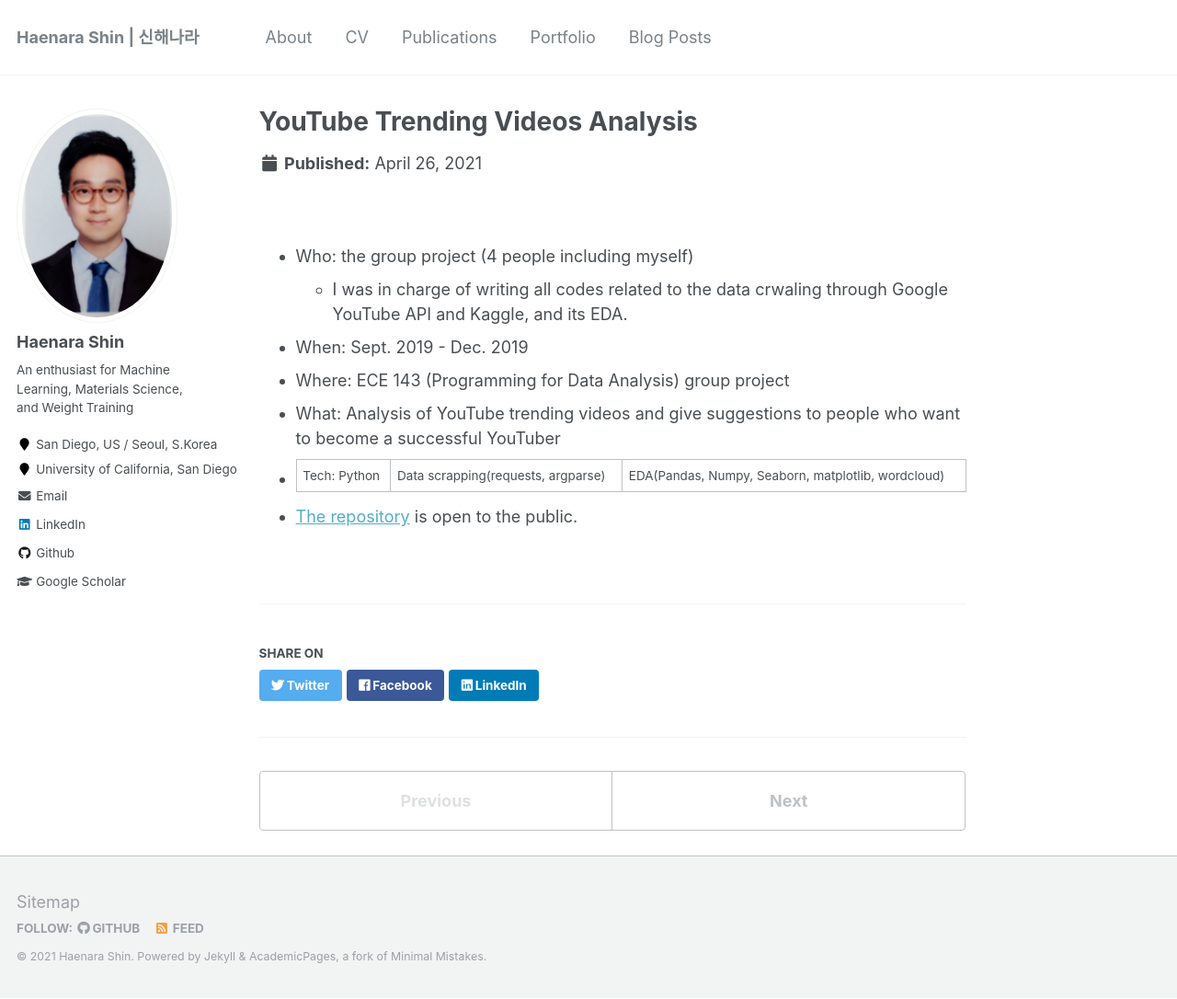
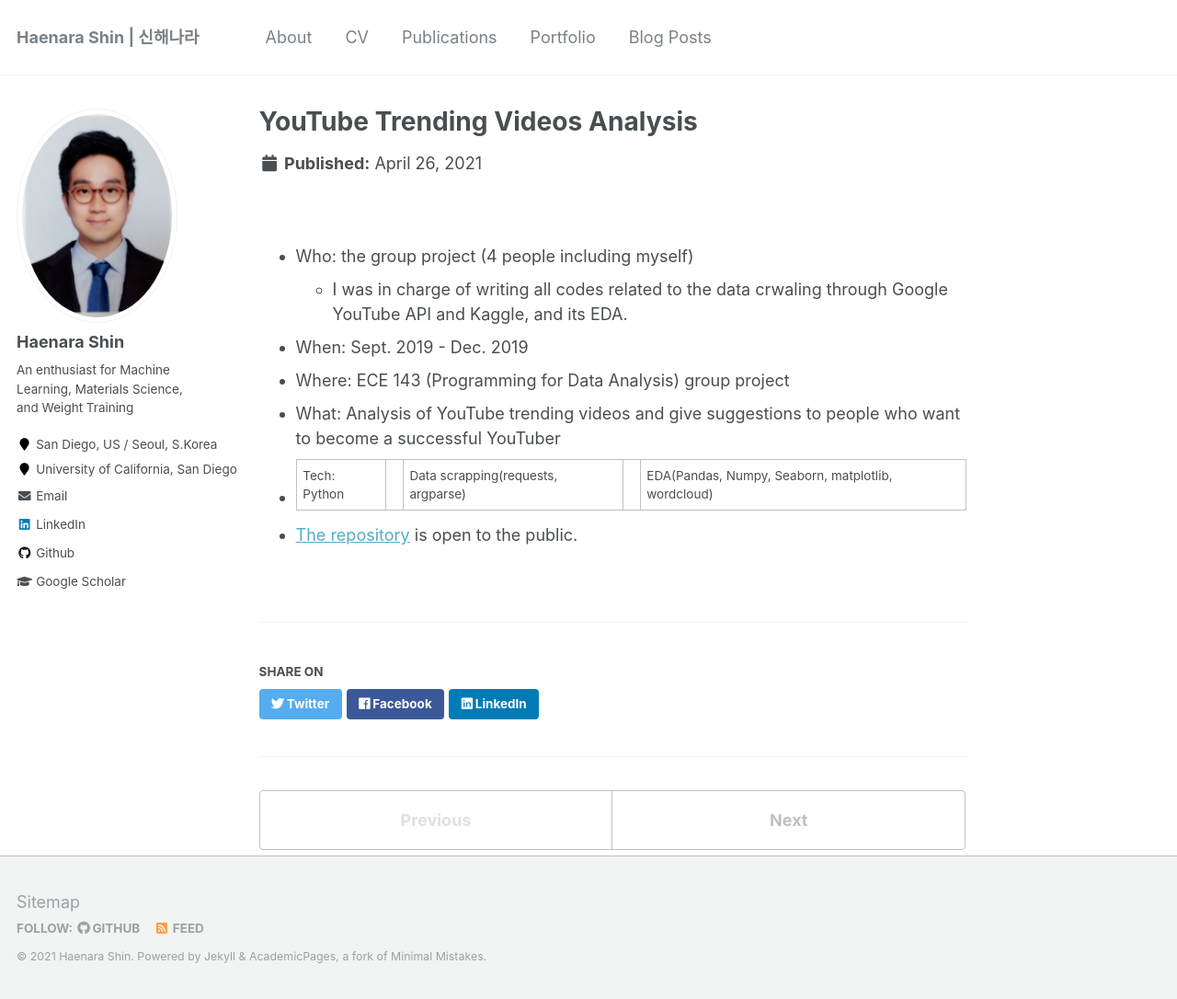
Before and after one commit to haenara-shin/haenara-shin.github.io, a Jekyll site: the page built from _portfolio/1_ECE143.md, in a window 1280 px wide and 1086 px high. Shown: the whole window at 92% size. Built offline with Jekyll 4.4.1, drawn with Linux system fonts in a browser that asks for light colours.

Commit message:
Update 1_ECE143.md

```diff
--- a/_portfolio/1_ECE143.md
+++ b/_portfolio/1_ECE143.md
@@ -9,5 +9,5 @@ collection: portfolio
 - When: Sept. 2019 - Dec. 2019
 - Where: ECE 143 (Programming for Data Analysis) group project
 - What: Analysis of YouTube trending videos and give suggestions to people who want to become a successful YouTuber
-- Tech: Python | Data scrapping(requests, argparse) | EDA(Pandas, Numpy, Seaborn, matplotlib, wordcloud)
+- Tech: Python || Data scrapping(requests, argparse) || EDA(Pandas, Numpy, Seaborn, matplotlib, wordcloud)
 - [The repository](https://github.com/haenara-shin/YouTube-Trending-Videos-Analysis-Team15-FA19.git) is open to the public.
```
